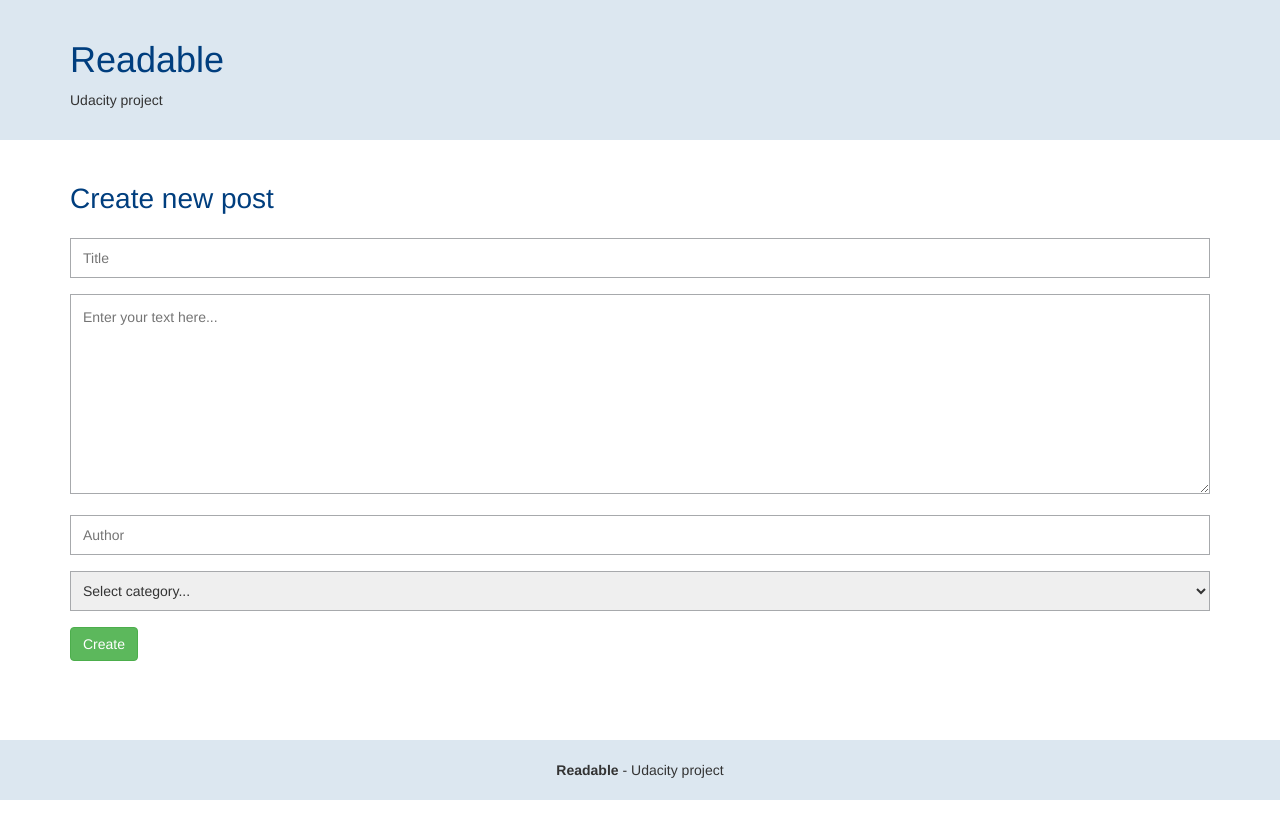
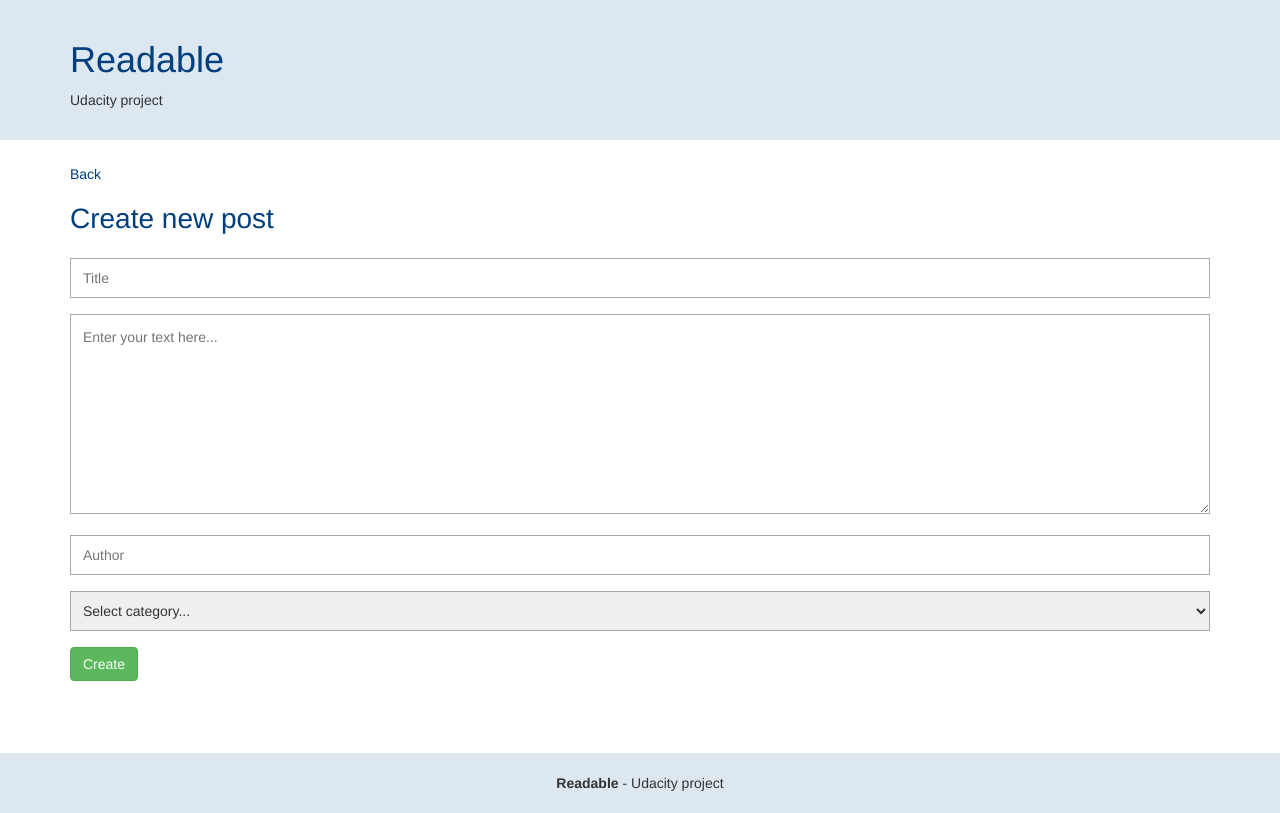
Before and after one commit to chausme/reactnd-project-readable, a React (Create React App) app: page /create in a window 1280 px wide. Built offline with nearby package versions, Linux system fonts and the light colour scheme; no server answers; what normalizr would draw is missing.

Commit message:
Add back buttons

```diff
--- a/src/components/CreatePost.js
+++ b/src/components/CreatePost.js
@@ -1,5 +1,6 @@
 import React, { Component } from 'react'
 import { Redirect } from 'react-router'
+import { Link } from 'react-router-dom'
 import CreatePostForm from './CreatePostForm'
 
 const capitalize = require('capitalize')
@@ -22,6 +23,8 @@ class CreatePost extends Component {
 
         <div className="col-xs-12">
 
+          <Link to={'/'}>Back</Link>
+
           <h2>Create new post</h2>
 
           <CreatePostForm onSubmit={createPost} />
--- a/src/components/EditPost.js
+++ b/src/components/EditPost.js
@@ -30,6 +30,8 @@ class EditPost extends Component {
 
         <div className="col-xs-12">
 
+          <a href="" onClick={() => this.props.history.go(-1)}>Back</a>
+
           <h2>Edit post</h2>
 
           <EditPostForm onSubmit={updatePost} />
--- a/src/components/SinglePost.js
+++ b/src/components/SinglePost.js
@@ -14,8 +14,6 @@ class SinglePost extends Component {
   }
 
   render() {
-
-    console.log(this.props)
 
     const url = this.props.match.url
     const post = this.props.post
@@ -35,6 +33,8 @@ class SinglePost extends Component {
       <section className="row single-post">
 
         <div className="col-xs-12">
+
+        <a href="" onClick={() => this.props.history.go(-1)}>Back</a>
 
           <h2>{post.title}</h2>
 
```
